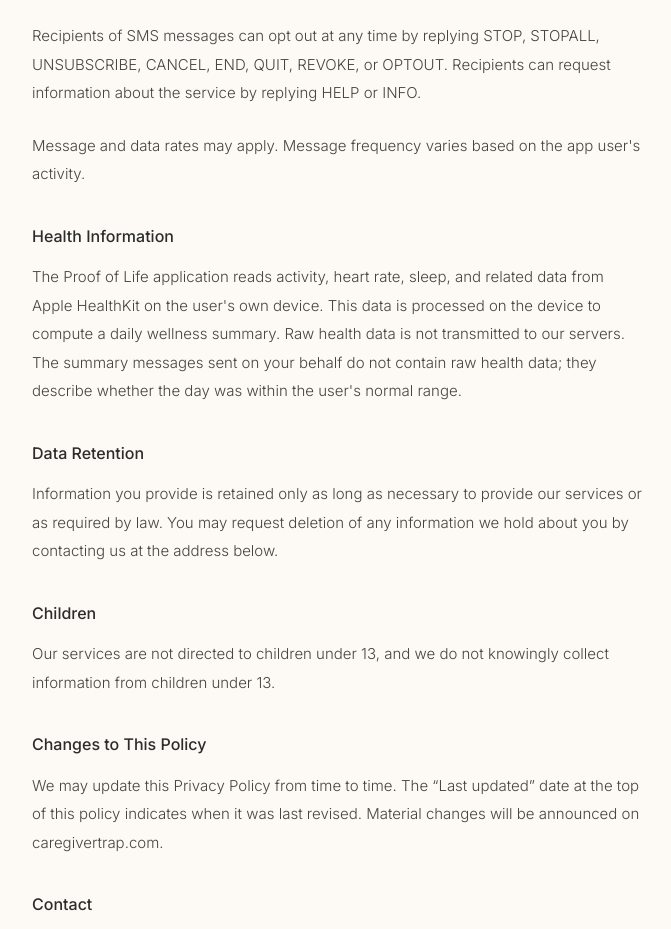
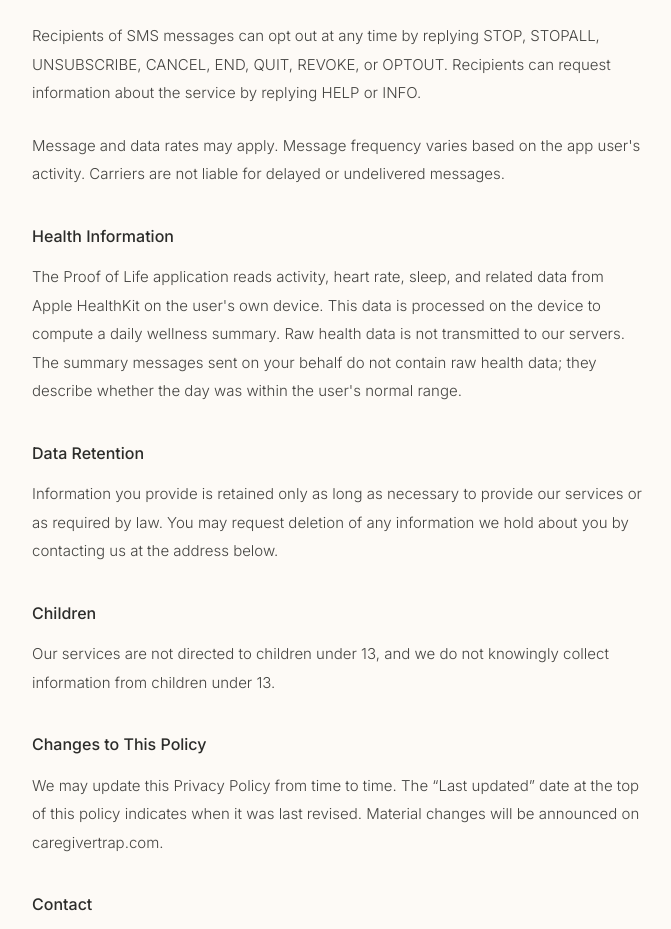
Before and after one commit to caseywsj/caregivertrap, a Next.js app: page /privacy in a window 1280 px wide. Shown: the part 1300-2229 px from the top of the page, without its empty margins (90-761 px from the left). Built offline with nearby package versions, Linux system fonts and the light colour scheme.

Commit message:
Add carrier liability disclaimer to Privacy Policy SMS section

```diff
--- a/app/privacy/page.tsx
+++ b/app/privacy/page.tsx
@@ -59,7 +59,7 @@ export default function Privacy() {
             </p>
 
             <p style={{ marginBottom: "1.5rem" }}>
-              Message and data rates may apply. Message frequency varies based on the app user&apos;s activity.
+              Message and data rates may apply. Message frequency varies based on the app user&apos;s activity. Carriers are not liable for delayed or undelivered messages.
             </p>
 
             <p style={{ fontSize: "16px", fontWeight: 500, color: "#2C2C2A", marginBottom: "0.75rem", marginTop: "2rem" }}>Health Information</p>
```
